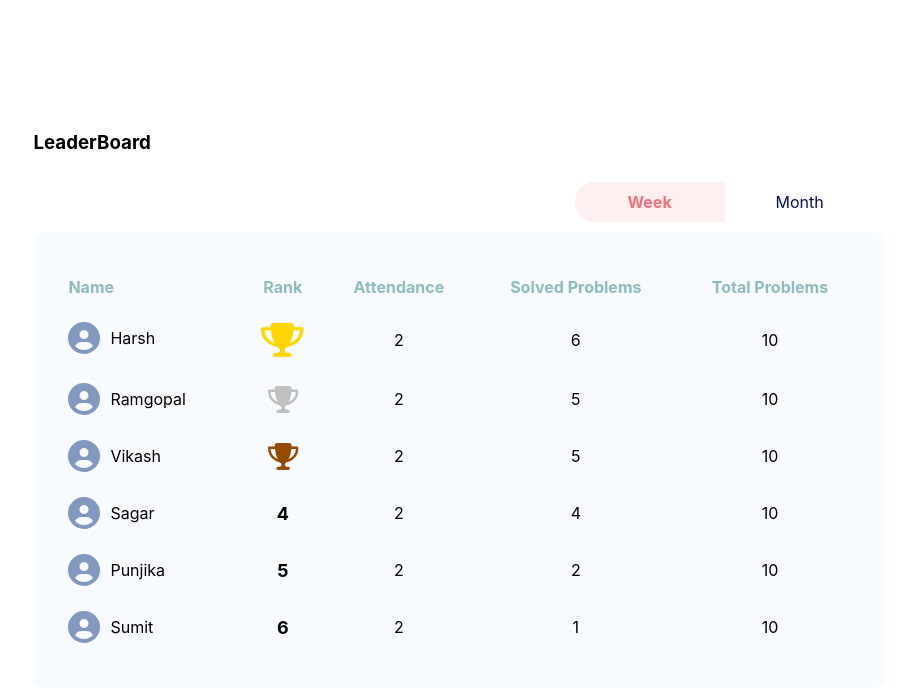
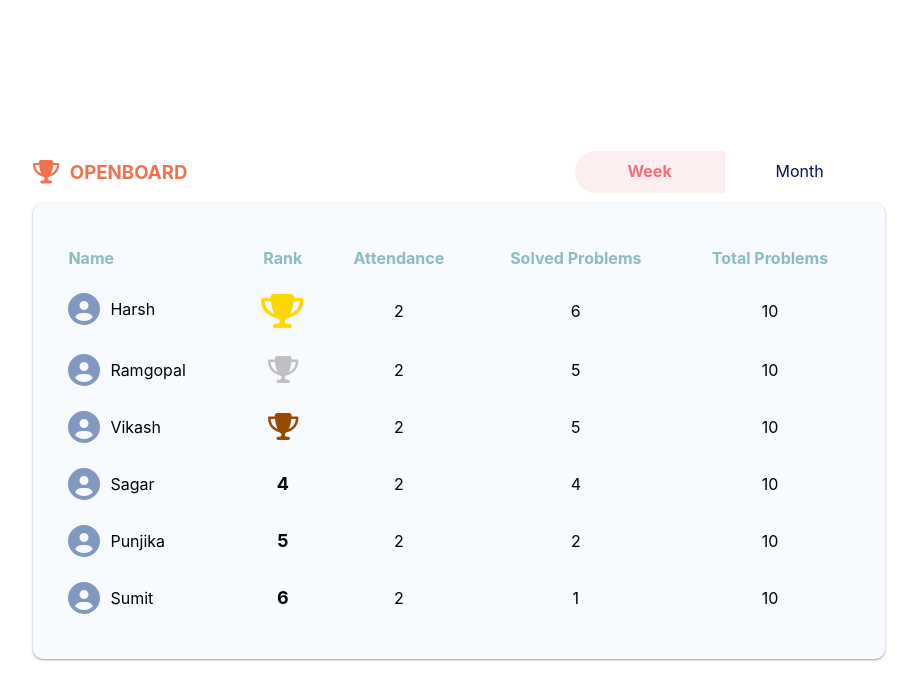
Before and after one commit to Anubhav311/openboard, a React app: page / in a window 1280 px wide. Shown: the top 700 px of the page, without its empty margins (181-1098 px from the left). Built offline with nearby package versions, Linux system fonts and the light colour scheme.

Commit message:
added branding

```diff
--- a/src/App.tsx
+++ b/src/App.tsx
@@ -90,8 +90,15 @@ export const App = () => {
       <div className="container">
         <main className="main">
           <div style={{ width: '70%' }}>
-            <h3>LeaderBoard</h3>
-            {/* <FontAwesomeIcon icon={faEnvelope} style={{ color: '#ffd700' }} /> */}
+            <div style={{ display: 'flex', justifyContent: 'space-between' }}>
+              <h3 style={{ color: '#F1734A' }}>
+                <FontAwesomeIcon
+                  icon={faTrophy}
+                  size="lg"
+                  style={{ color: '#f1734a', marginRight: '10px' }}
+                />
+                OPENBOARD
+              </h3>
               <div style={{ display: 'flex', justifyContent: 'end' }}>
                 <div
                   style={{
@@ -121,6 +128,7 @@ export const App = () => {
                   }}
                 >
                   Month
+                </div>
               </div>
             </div>
             <div className={'table-container'}>
--- a/src/styles/home.css
+++ b/src/styles/home.css
@@ -136,4 +136,9 @@
   border-radius: 10px;
   background-color: #f7fafe;
   padding: 20px 10px;
+  box-shadow: 0 1px 1px 0 rgba(60, 64, 67, 0.3),
+    0 1px 2px 1px rgba(60, 64, 67, 0.15);
 }
+
+/* .board {
+} */
```
Lines whose indentation alone changed are shown as unchanged.
